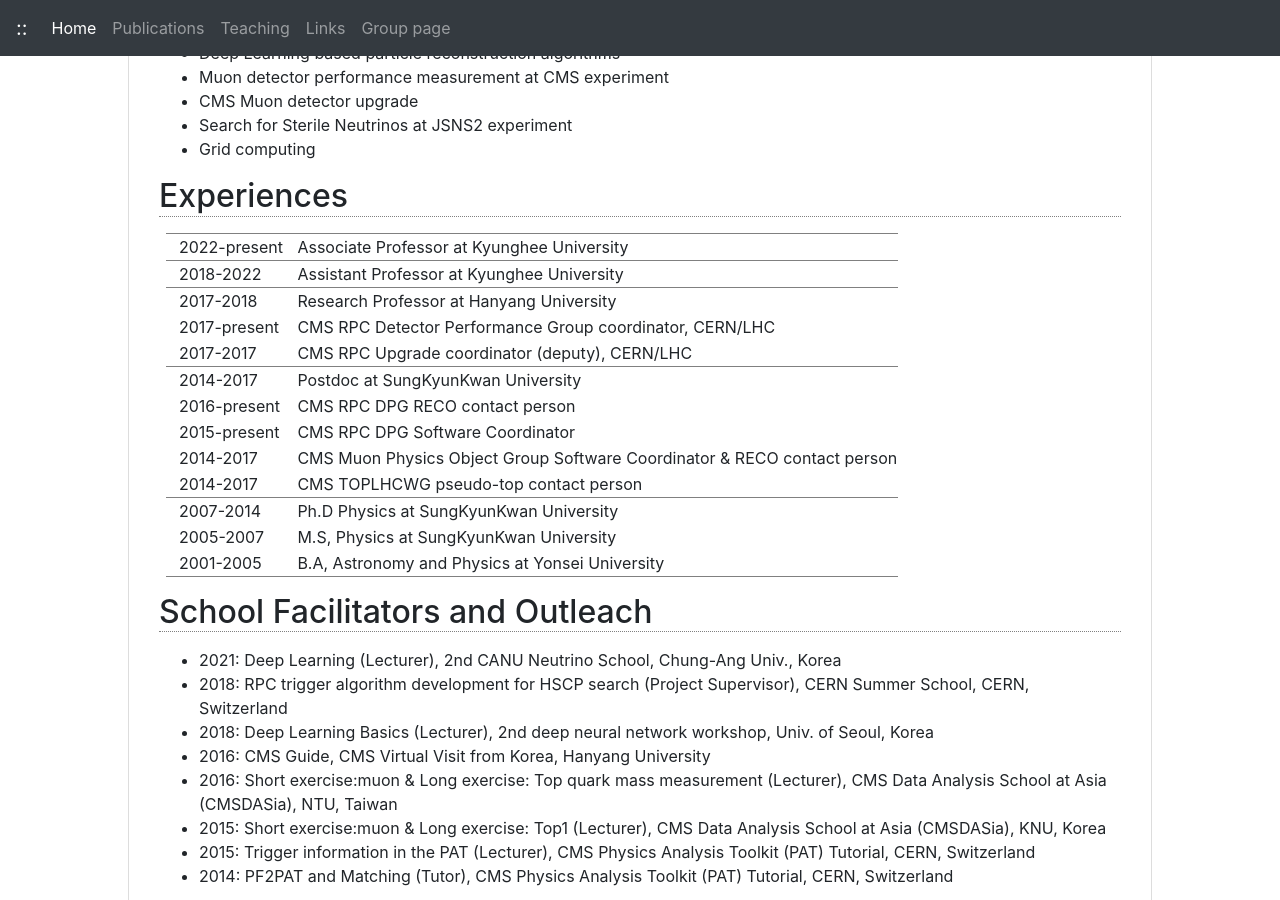
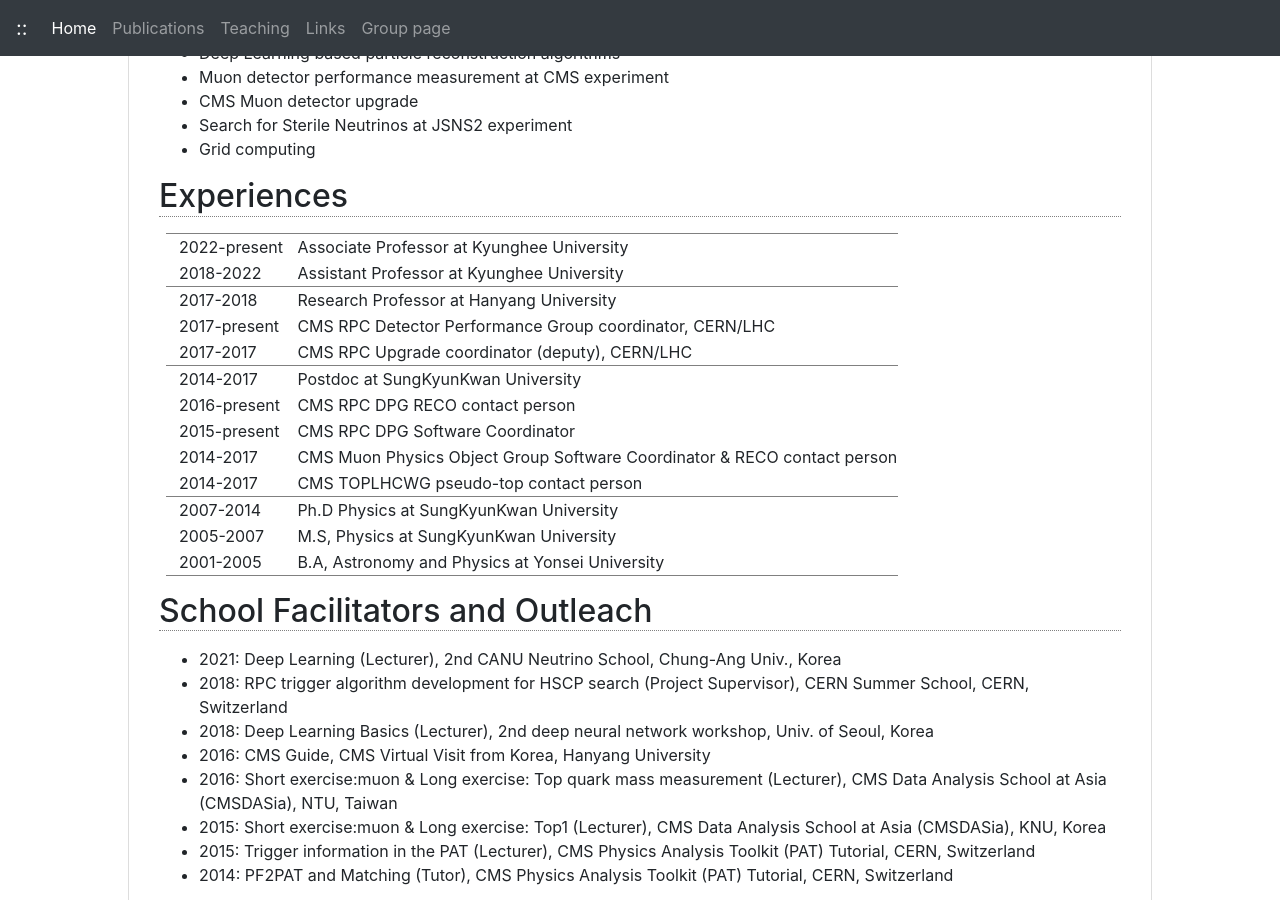
Before and after one commit to jhgoh/jhgoh.github.io, a Jekyll site: the page built from index.html, in a window 1280 px wide and 900 px high, scrolled down 799 px. Built offline with Jekyll 4.4.1, drawn with Linux system fonts in a browser that asks for light colours; nearby versions of some CDN libraries.

Commit message:
Update index.html

```diff
--- a/index.html
+++ b/index.html
@@ -82,7 +82,7 @@ table.cv-table tr.linebot {border-bottom:1px solid gray}
 <p>
 <table class="cv-table">
   <tr class="linetop"><td>2022-present</td><td>Associate Professor at Kyunghee University</td></tr>
-  <tr class="linetop"><td>2018-2022</td><td>Assistant Professor at Kyunghee University</td></tr>
+  <tr><td>2018-2022</td><td>Assistant Professor at Kyunghee University</td></tr>
   <tr class="linetop"><td>2017-2018   </td><td>Research Professor at Hanyang University</td></tr>
   <tr><td>2017-present</td><td>CMS RPC Detector Performance Group coordinator, CERN/LHC</td></tr>
   <tr><td>2017-2017   </td><td>CMS RPC Upgrade coordinator (deputy), CERN/LHC</td></tr>
```
